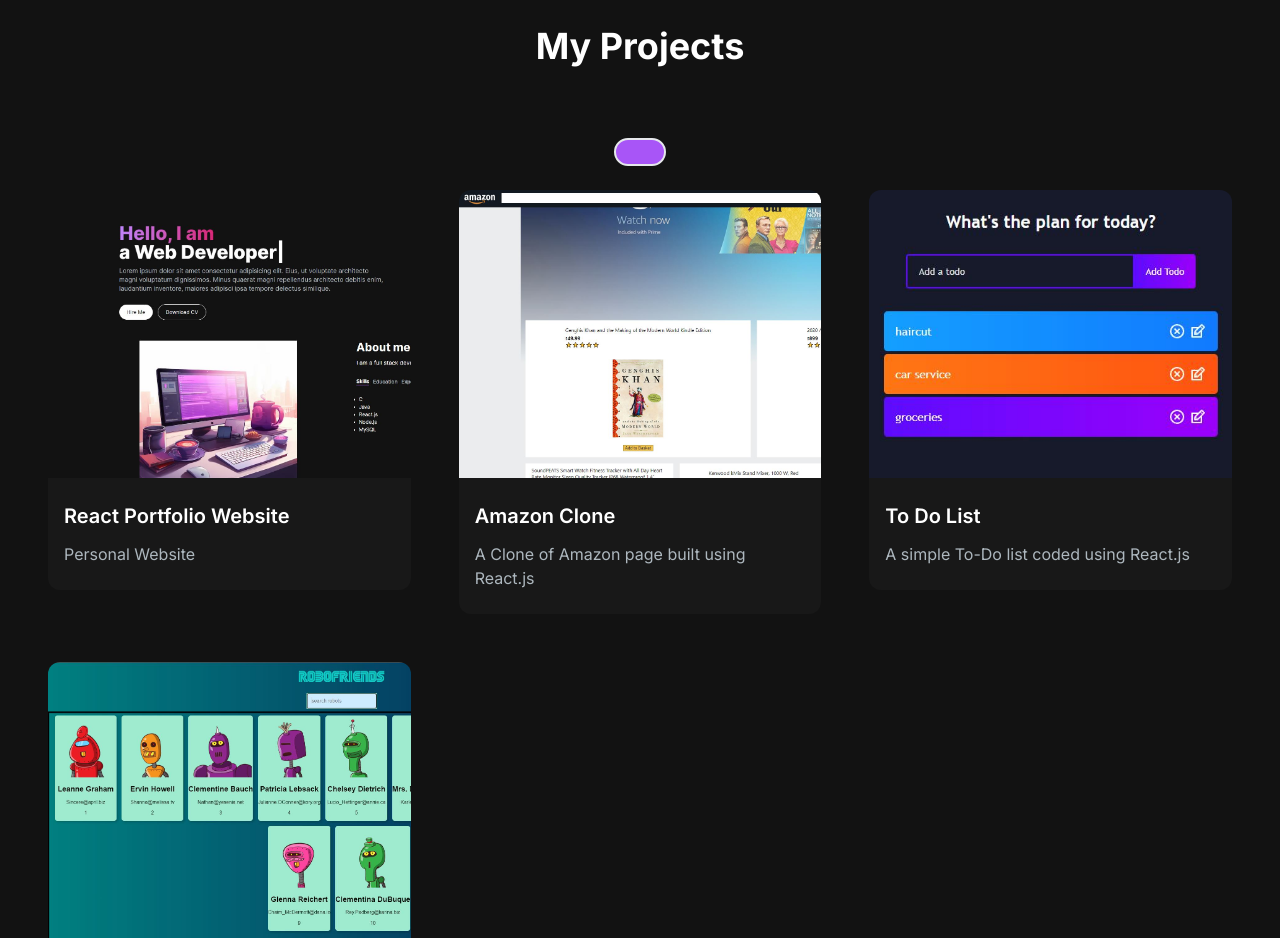
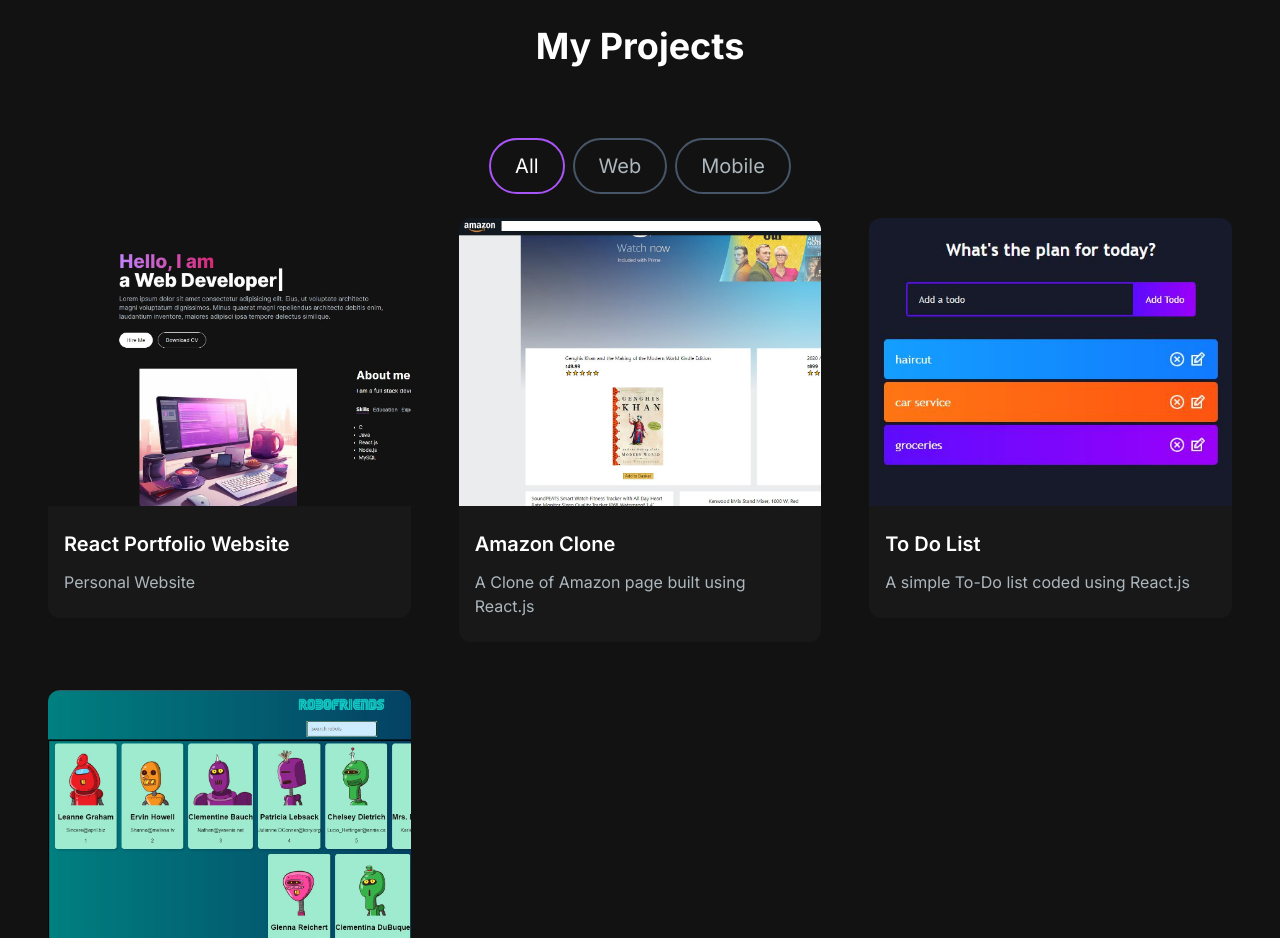
Before and after one commit to Lilpiggie0522/portfolio, a Next.js app: page / in a window 1280 px wide. Shown: the part 1060-1998 px from the top of the page. Built offline with nearby package versions, Linux system fonts and the light colour scheme.

Commit message:
finished coding projects section

```diff
--- a/app/components/ProjectTag.jsx
+++ b/app/components/ProjectTag.jsx
@@ -2,7 +2,7 @@
 
 const ProjectTag = ({ name, onClick, isSelected }) => {
     const buttonStyles = isSelected
-    ? "text-white bg-purple-500"
+    ? "text-white border-purple-500"
     : "text-[#ADB7BE] border-slate-600 hover:border-white"
   return (
     <button
--- a/app/components/ProjectsSection.jsx
+++ b/app/components/ProjectsSection.jsx
@@ -47,21 +47,39 @@
 const handleTagChange = (newTag) => {
     setTag(newTag)
 }
+const filteredProjects = projectsData.filter((project) =>
+    project.tag.includes(tag)
+)
   return (
     <div id='projects'>
         <h2 className='text-center text-4xl font-bold text-white mt-4 mb-8 md:mb-12'>My Projects</h2>
         <div className='text-white flex flex-row justify-center items-center gap-2 py-6'>
-            <ProjectTag onClick={handleTagChange} tag="All" isSelected={tag === "All"}/>
+            <ProjectTag
+                onClick={handleTagChange}
+                name="All"
+                isSelected={tag === "All"}
+            />
+
+            <ProjectTag
+                onClick={handleTagChange}
+                name="Web"
+                isSelected={tag === "Web"}
+            />
+
+            <ProjectTag
+                onClick={handleTagChange}
+                name="Mobile"
+                isSelected={tag === "Mobile"}
+            />
         </div>
         <div className='grid md:grid-cols-3 gap-8 md:gap-12'>
-        {projectsData.map((project) =>
+        {filteredProjects.map((project) =>
             <ProjectCard key={project.id}
-            title = {project.title}
-            description = {project.description}
-            imgUrl = {project.image}
-            tags = {project}
-            gitUrl={project.gitUrl}
-            previewUrl={project.previewUrl}
+                title = {project.title}
+                description = {project.description}
+                imgUrl = {project.image}
+                gitUrl={project.gitUrl}
+                previewUrl={project.previewUrl}
             />
         )}
         </div>
```
